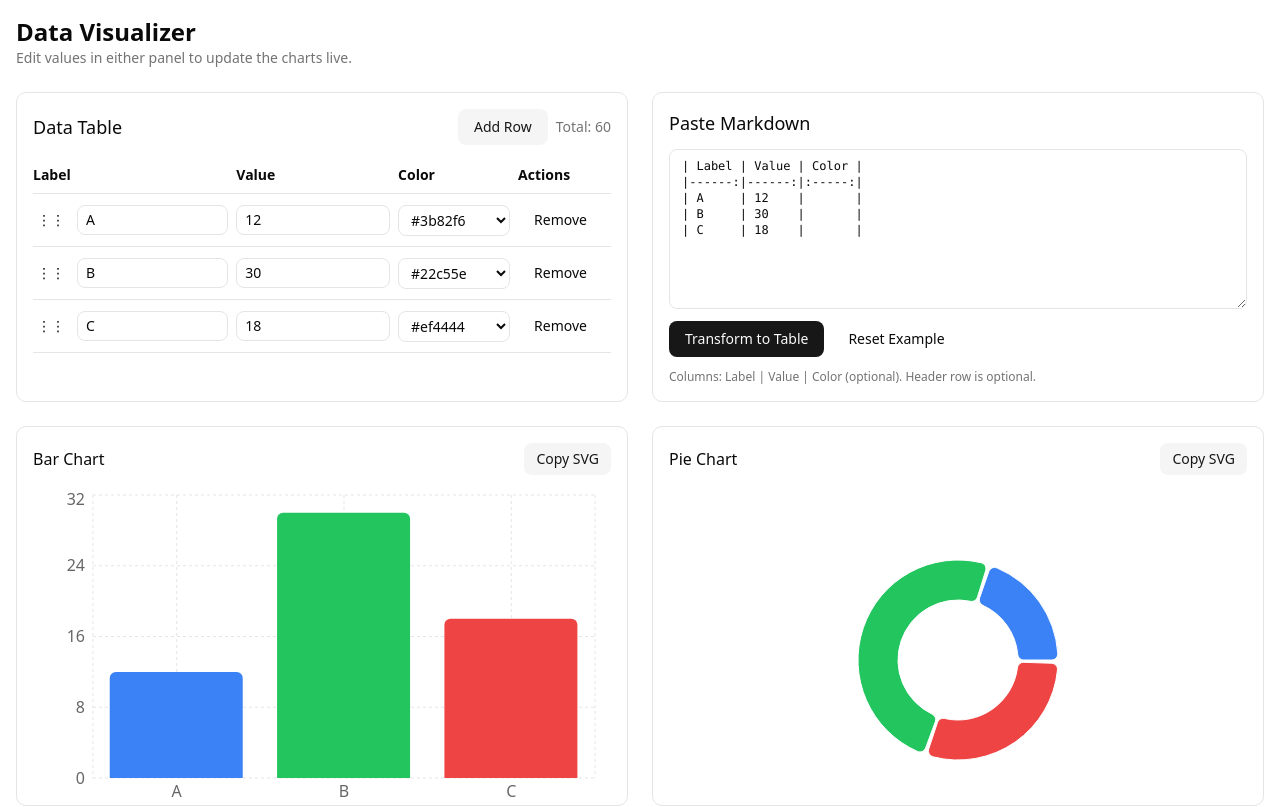
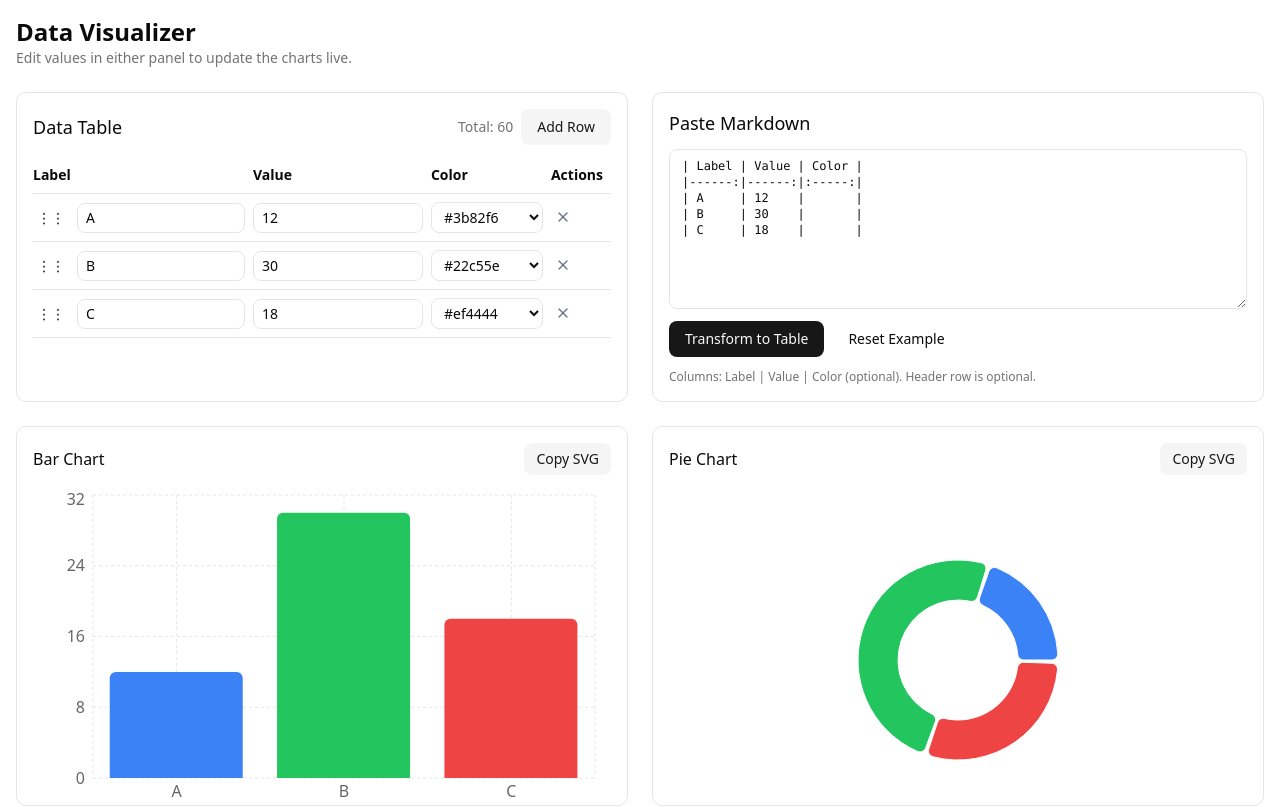
Before and after one commit to s1n-c0s/FastChart, a React (Vite) app: page / in a window 1280 px wide. Shown: the top 807 px of the page. Built offline with nearby package versions, Linux system fonts and the light colour scheme.

Commit message:
= adj add row adj icon remove hover

```diff
--- a/src/components/DataVisualizer.tsx
+++ b/src/components/DataVisualizer.tsx
@@ -1,6 +1,8 @@
 import { useMemo, useRef, useState, useCallback, useEffect } from 'react'
 import { Button } from '@/components/ui/button'
-import { CopyNotification } from '@/components/ui/CopyNotification' // นำเข้า Notification ที่แยกไฟล์
+import { CopyNotification } from '@/components/ui/CopyNotification'
+import { RemoveButton } from '@/components/ui/RemoveButton';
+
 import {
   DndContext,
   closestCenter,
@@ -143,7 +145,7 @@ function SortableRow({
         </select>
       </td>
       <td className="py-2 pr-2">
-        <Button variant="ghost" onClick={() => onRemove(row.id)}>Remove</Button>
+        <RemoveButton variant="ghost" onClick={() => onRemove(row.id)}>Remove</RemoveButton>
       </td>
     </tr>
   )
@@ -351,8 +353,8 @@ export default function DataVisualizer() {
           <div className="flex items-center justify-between mb-3">
             <h2 className="text-lg font-medium">Data Table</h2>
             <div className="flex items-center gap-2">
+              <div className="text-sm text-muted-foreground">Total: {total}</div>
               <Button variant="secondary" onClick={addRow}>Add Row</Button>
-              <div className="text-sm text-muted-foreground">Total: {total}</div>
             </div>
           </div>
           <div className="overflow-x-auto">
--- /dev/null
+++ b/src/components/ui/RemoveButton.tsx
@@ -0,0 +1,41 @@
+// src/components/ui/RemoveButton.tsx (หรือตามโครงสร้างโปรเจกต์ของคุณ)
+
+import React from 'react';
+// สมมติว่าคุณกำลังใช้ Lucide icons หรือไลบรารีที่คล้ายกัน
+// หากไม่มี Lucide icon library ติดตั้งอยู่ คุณอาจจะต้องใช้ไอคอน SVG หรือไอคอนตัวอักษรแทน
+// ในตัวอย่างนี้ ผมจะใช้ไอคอน X แบบพื้นฐาน
+// หากคุณใช้ Shadcn/ui หรืออื่นๆ ให้ปรับ import ตามความเหมาะสม
+// import { X } from 'lucide-react';
+
+interface RemoveButtonProps {
+  onClick: () => void;
+  label: string;
+}
+
+export function RemoveButton({ onClick, label }: RemoveButtonProps) {
+  return (
+    <button
+      onClick={onClick}
+      aria-label={`Remove row: ${label}`}
+      className="p-1 rounded-md transition-colors duration-200
+                 text-gray-500 hover:text-white
+                 hover:bg-red-500 active:bg-red-600 focus:outline-none focus:ring-2 focus:ring-red-500 focus:ring-offset-2"
+    >
+      {/* ใช้องค์ประกอบที่คล้ายไอคอน X */}
+      <svg
+        xmlns="http://www.w3.org/2000/svg"
+        width="16"
+        height="16"
+        viewBox="0 0 24 24"
+        fill="none"
+        stroke="currentColor"
+        strokeWidth="2"
+        strokeLinecap="round"
+        strokeLinejoin="round"
+      >
+        <path d="M18 6L6 18" />
+        <path d="M6 6L18 18" />
+      </svg>
+    </button>
+  )
+}
```
